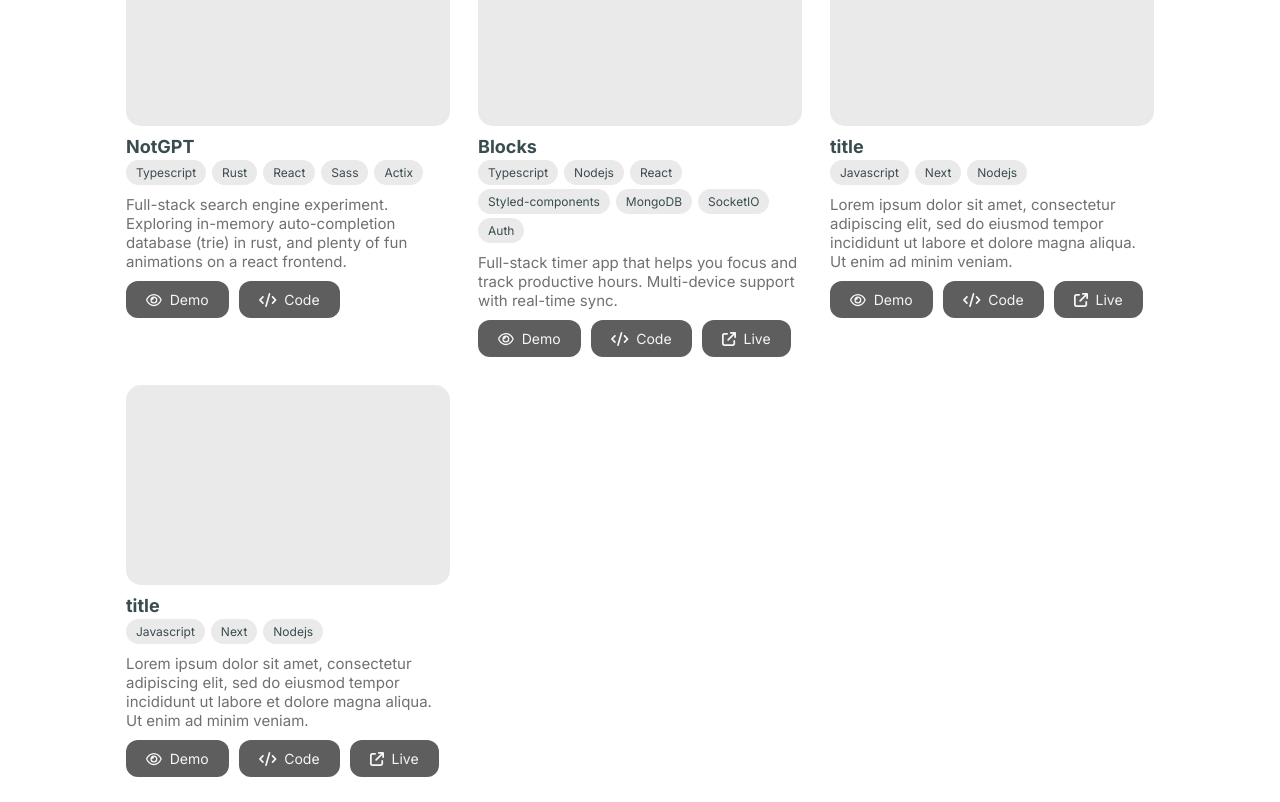
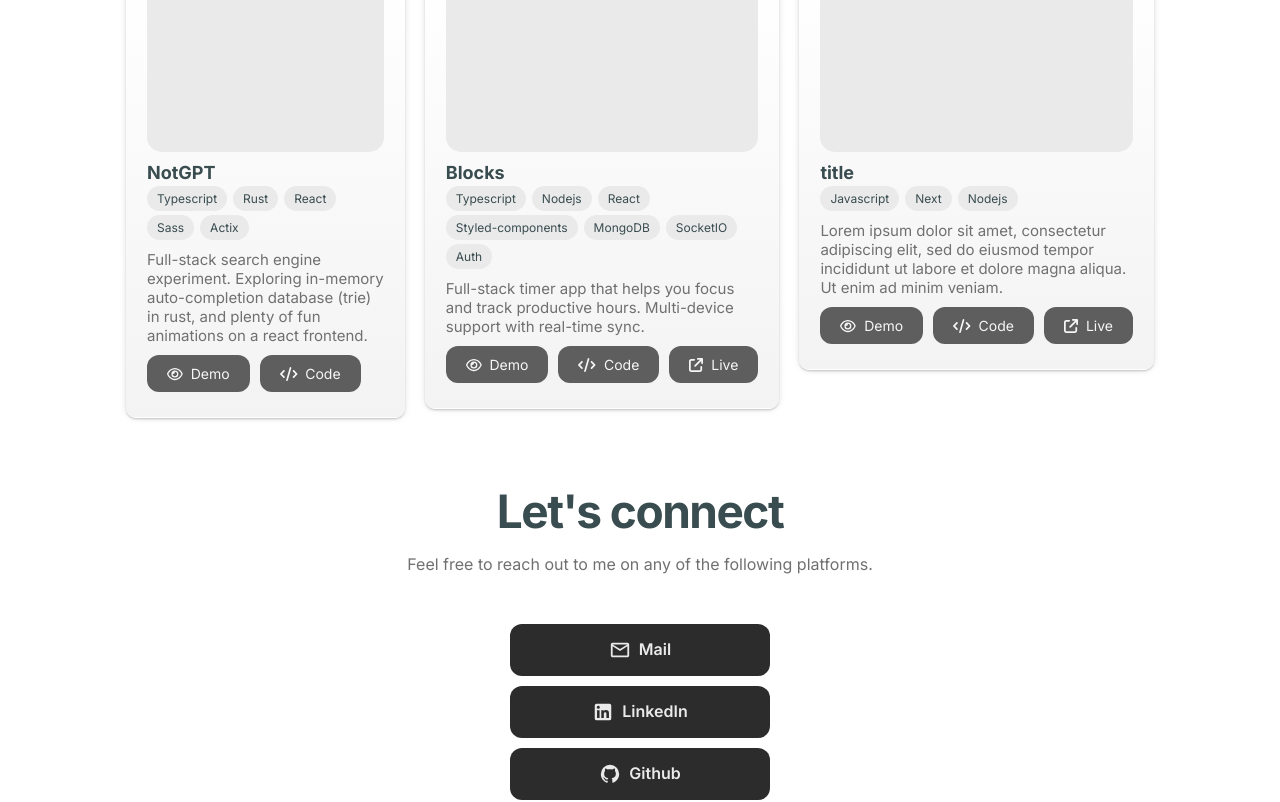
Before and after one commit to jns-w/devsite, a Next.js app: page / in a window 1280 px wide. Shown: the part 1820-2622 px from the top of the page. Built offline with nearby package versions, Linux system fonts and the light colour scheme.

Commit message:
update: portfolio cards

```diff
--- a/components/index.ts
+++ b/components/index.ts
@@ -3,3 +3,4 @@ export * from './hero-section/HeroSection'
 export * from './bio-section/BioSection'
 export * from './portfolio-section/PortfolioSection'
 export * from './contact-section/ContactSection'
+export * from './overlays/Overlays'
--- a/components/portfolio-section/PortfolioSection.tsx
+++ b/components/portfolio-section/PortfolioSection.tsx
@@ -4,8 +4,7 @@ import {motion} from "framer-motion";
 import {FontAwesomeIcon} from "@fortawesome/react-fontawesome";
 import {faEye} from "@fortawesome/free-regular-svg-icons";
 import {faArrowUpRightFromSquare, faCode} from "@fortawesome/free-solid-svg-icons";
-import Icon from "@mdi/react";
-import {mdiEyeOutline, mdiLinkVariant, mdiOpenInNew, mdiXml} from "@mdi/js";
+import {useRef, useState} from "react";
 
 type Link = {
   type: "Demo" | "Code" | "Live",
@@ -20,6 +19,7 @@ type Portfolio = {
 }
 
 export function PortfolioSection() {
+  const [clicked, setClicked] = useState(true)
 
   const portfolios: Portfolio[] = [
     {
@@ -70,15 +70,17 @@ export function PortfolioSection() {
           <h1 id="Portfolio">Portfolio</h1>
           <p>coding is a passion of mine and this is a collection of my projects. Have a look.</p>
         </div>
-        <div className={styles.projectsGrid}>
+
+
+
+        <motion.div className={styles.projectsGrid} layout>
           {portfolios.map(el => (
             <Card key={el.title} title={el.title} description={el.description} tags={el.tags} links={el.links}/>
           ))}
+
           <Card title={"title"}
                 description={"Lorem ipsum dolor sit amet, consectetur adipiscing elit, sed do eiusmod tempor incididunt ut labore et dolore magna aliqua. Ut enim ad minim veniam."}/>
-          <Card title={"title"}
-                description={"Lorem ipsum dolor sit amet, consectetur adipiscing elit, sed do eiusmod tempor incididunt ut labore et dolore magna aliqua. Ut enim ad minim veniam."}/>
-        </div>
+        </motion.div>
       </div>
     </div>
   )
@@ -93,6 +95,14 @@ type CardProps = {
 }
 
 function Card(props: CardProps) {
+
+  const [isExpanded, setIsExpanded] = useState(false)
+
+  function handleExpand() {
+    setIsExpanded(!isExpanded)
+  }
+
+  const ref = useRef(null)
 
   const placeholderTags = ["Javascript", "Next", "Nodejs"]
   const placeholderLinks: Link[] = [
@@ -109,6 +119,31 @@ function Card(props: CardProps) {
       href: "a"
     }
   ]
+
+  const cardVariant = {
+    default: {
+      border: "1px solid transparent",
+      boxShadow: "0 1px 1px hsl(0deg 0% 0% / 0.075), 0 2px 2px hsl(0deg 0% 0% / 0.075), 0 0px 4px hsl(0deg 0% 0% / 0.075), 0 0px 8px hsl(0deg 0% 0% / 0.075)",
+      scale: 1,
+      transition: {
+        type: "spring",
+        duration: .3,
+        stiffness: 400,
+        damping: 20,
+        // position: { delay: .3}
+      },
+      position: "relative",
+      top: "0px",
+      left: "0px",
+      // width: "100%",
+    },
+    hovered: {
+      boxShadow: "0 1px 1px hsl(0deg 0% 0% / 0.075), 0 2px 2px hsl(0deg 0% 0% / 0.075), 0 4px 4px hsl(0deg 0% 0% / 0.075), 0 8px 8px hsl(0deg 0% 0% / 0.075)",
+      scale: 1.05,
+      transition: {type: "spring", duration: .3, stiffness: 400, damping: 10},
+    },
+  }
+
 
   const buttonVariant = {
     default: {
@@ -135,8 +170,18 @@ function Card(props: CardProps) {
 
   return (
     <motion.div
+      className={styles.cardWrapper}
+      onClick={() => handleExpand()}
+      ref={ref}
+      layout
+    >
+      <motion.div
         className={styles.card}
+        variants={cardVariant}
+        animate="default"
+        whileHover="hovered"
       >
+
         <div className={styles.thumbnail}/>
         <h2>{props.title}</h2>
         <div className={styles.tags}>
@@ -149,7 +194,6 @@ function Card(props: CardProps) {
               <span key={el}>{el}</span>
             ))
           }
-
         </div>
         <p>{props.description}</p>
 
@@ -202,5 +246,6 @@ function Card(props: CardProps) {
           }
         </div>
       </motion.div>
+    </motion.div>
   )
 }
--- a/components/portfolio-section/portfolio-section.module.scss
+++ b/components/portfolio-section/portfolio-section.module.scss
@@ -33,7 +33,7 @@
   margin-top: 50px;
   display: grid;
   grid-template-columns: repeat(3, 1fr);
-  grid-gap: 28px;
+  grid-gap: 25px 20px;
 
   @media (max-width: 900px) {
     grid-template-columns: repeat(2, 1fr);
@@ -41,16 +41,26 @@
 
   @media (max-width: 600px) {
     grid-template-columns: repeat(1, 1fr);
+    grid-gap: 5px;
+  }
 }
 
+.cardWrapper {
+  position: relative;
 }
-
 
 .card {
   display: flex;
+  position: relative;
   width: 100%;
+  background: var(--theme-card-bg);
   flex-direction: column;
-  //border: red solid 1px;
+  justify-content: space-between;
+  border-radius: 10px;
+  min-height: 350px;
+  cursor: pointer;
+  padding: 25px 20px;
+  border: 1px solid transparent;
 
   h2 {
     font-size: 18px;
@@ -66,6 +76,11 @@
     color: var(--theme-mild-text-color);
     margin: 0;
     padding: 0;
+  }
+
+  &.expanded {
+    position: absolute;
+    border: 1px solid var(--theme-text-color);
   }
 
 
--- a/shared-components/index.ts
+++ b/shared-components/index.ts
@@ -1 +1 @@
-export * from '@/components/header/Header'
+export * from './modal/Modal';
--- a/styles/abstracts/_variables.scss
+++ b/styles/abstracts/_variables.scss
@@ -7,3 +7,4 @@ $--theme-focal: --theme-focal;
 $--theme-focal-text-color: --theme-focal-text-color;
 $--theme-mild-focal: --theme-mild-focal;
 $--theme-mild-focal-text-color: --theme-mild-focal-text-color;
+$--theme-card-bg: --theme-card-bg;
--- a/styles/themes/_core-themes.scss
+++ b/styles/themes/_core-themes.scss
@@ -7,7 +7,8 @@ $theme-map-light: (
         $--theme-focal: #2c2c2c,
         $--theme-focal-text-color: #eaeaea,
         $--theme-mild-focal: #5e5e5e,
-        $--theme-mild-focal-text-color: #f6f6f6
+        $--theme-mild-focal-text-color: #f6f6f6,
+        $--theme-card-bg: linear-gradient(180deg, #ffffff 10%, #f3f3f3 100%)
 );
 
 $theme-map-dark: (
@@ -19,5 +20,6 @@ $theme-map-dark: (
         $--theme-focal: #0d73c9,
         $--theme-focal-text-color: #eeeeee,
         $--theme-mild-focal: #afafaf,
-        $--theme-mild-focal-text-color: #181818
+        $--theme-mild-focal-text-color: #181818,
+        $--theme-card-bg: linear-gradient(180deg, #252525 10%, #1c1c1c 100%)
 )
```
Also changed, not shown: app/page.tsx (+4 -5 lines). Lines whose indentation alone changed are shown as unchanged.
